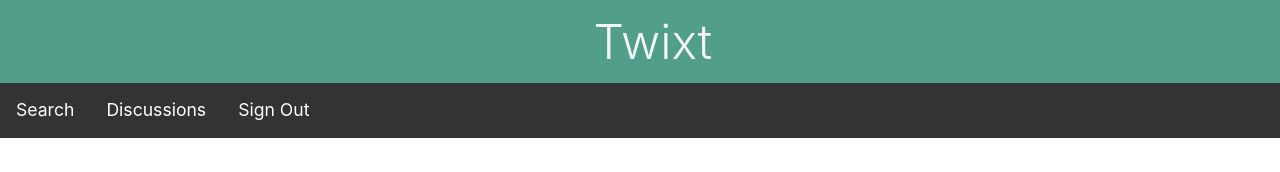
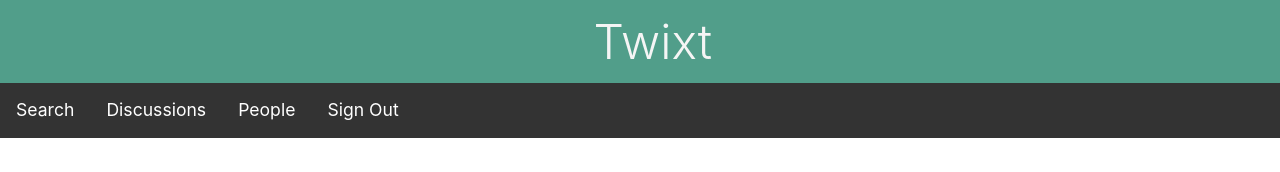
Before and after one commit to Chakita/Twixt, a React (Create React App) app in the folder twixt/: page /home in a window 1280 px wide. Shown: the top 172 px of the page. Built offline with nearby package versions, Linux system fonts and the light colour scheme.

Commit message:
Added people to navbar

```diff
--- a/twixt/src/homepage.js
+++ b/twixt/src/homepage.js
@@ -24,6 +24,9 @@ const NavBar = () => {
         </li>
         <li className="itemStyle">
           <Link to="/discussion">Discussions</Link>
+        </li>
+        <li className="itemStyle">
+          <Link to="/people">People</Link>
         </li>
         <li className="itemStyle">
           <Link to="/">Sign Out</Link>
```
